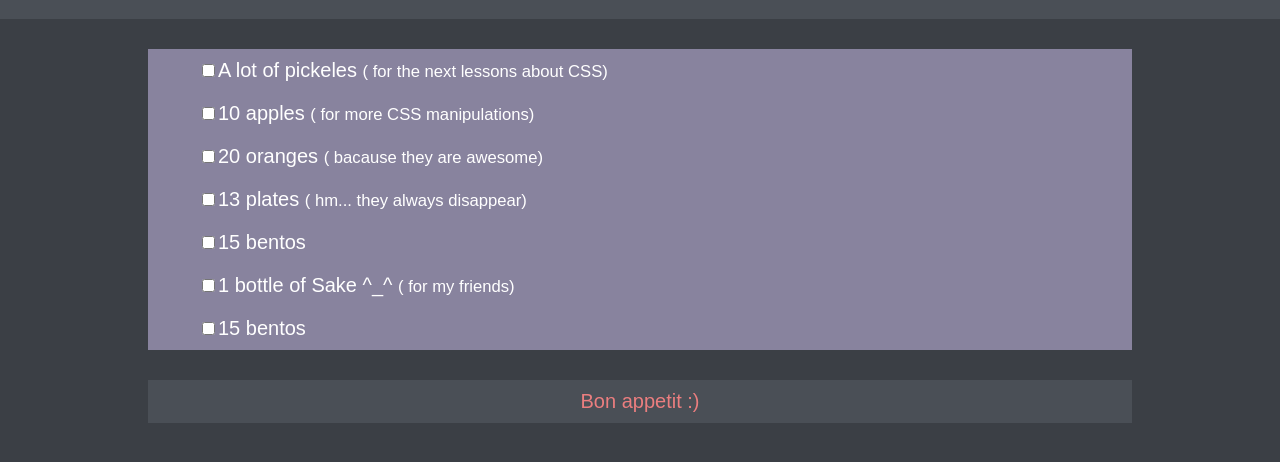
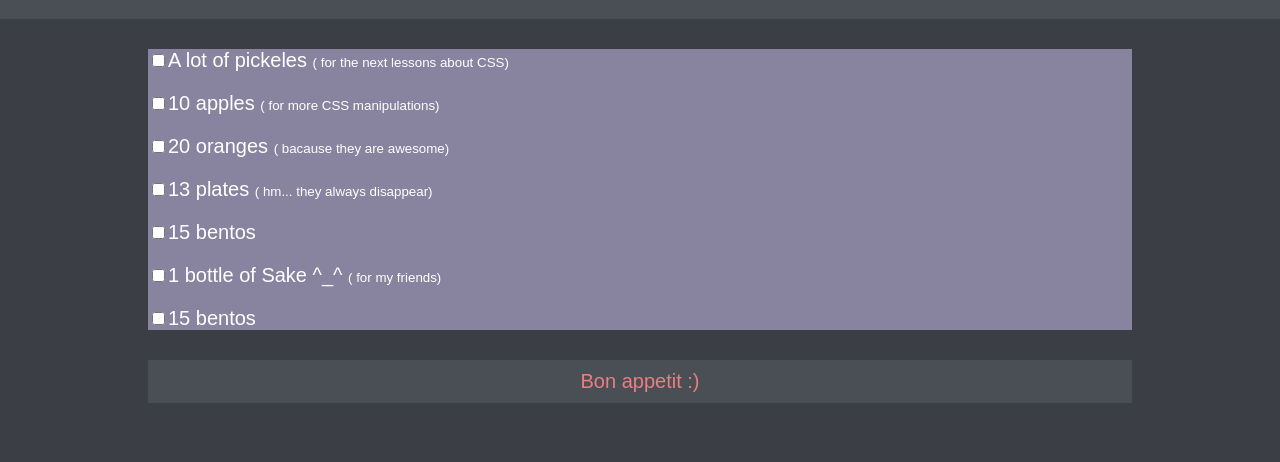
Before and after one commit to HlebBekesevich/HlebBekesevich.github.io, a plain HTML site: page css-dinner-shopping-list/ndex.html in a window 1280 px wide. Shown: the part 86-548 px from the top of the page. Drawn offline with Linux system fonts and the light colour scheme.

Commit message:
Fixed error, list to div

```diff
--- a/css-dinner-shopping-list/CSS/style.css
+++ b/css-dinner-shopping-list/CSS/style.css
@@ -3,7 +3,7 @@ body {
 	font-family: arial;
 }
 
-div {
+.header {
 	background: #4A4F56;
 	text-align: center;
 	padding-bottom: 2px;
@@ -20,18 +20,13 @@ h1 {
 	margin-bottom: -18px;
 }
 
-li{
-	padding: 10px;
-}
-
-ul {
-	font-size: 15pt;
+.list {
 	background: #88839E;
 	margin-left: 140px;
 	margin-right: 140px;
 	color: white;
-	list-style-type: none;
 	margin-top: 40px;
+	font-size: 15pt;
 }
 
 .Bon {
@@ -44,13 +39,9 @@ ul {
 	margin-top: 30px;
 }
 
-li::placeholder {
-color: #ffd595;
+/*li::placeholder {
+color: #ffd595;*/
 
 small {
-
-}
-
-.mini {
 	font-size: 10pt;
 }
--- a/css-dinner-shopping-list/ndex.html
+++ b/css-dinner-shopping-list/ndex.html
@@ -5,19 +5,19 @@
 	<link rel="stylesheet" type="text/css" href="CSS/style.css">
 </head>
 <body>
-	<div>
+	<div class="header">
 	<h1>CSS Diner Shopping list</h1>
 	<p>Lets's go to the mall!</p>
 	</div>
-	<ul>
-		<li class="chet"><input type="checkbox">A lot of pickeles <small class="mini">( for the next lessons about CSS)</small></li>
-		<li class="ne_chet"><input type="checkbox">10 apples <small class="mini">( for more CSS manipulations)</small></li>
-		<li class="chet"><input type="checkbox">20 oranges <small class="mini">( bacause they are awesome)</small></li>
-		<li class="ne_chet"><input type="checkbox">13 plates <small class="mini">( hm... they always disappear)</small></li>
-		<li class="chet"><input type="checkbox">15 bentos</li>
-		<li class="ne_chet"><input type="checkbox">1 bottle of Sake ^_^ <small class="mini">( for my friends)</small></li>
-		<li class="chet" placeholder=""><input type="checkbox">15 bentos</li>
-	</ul>
+	<div class="list">
+		<p><input type="checkbox">A lot of pickeles <small>( for the next lessons about CSS)</small></p>
+		<p><input type="checkbox">10 apples <small >( for more CSS manipulations)</small></p>
+		<p><input type="checkbox">20 oranges <small>( bacause they are awesome)</small></p>
+		<p><input type="checkbox">13 plates <small class="mini">( hm... they always disappear)</small></p>
+		<p><input type="checkbox">15 bentos</p>
+		<p><input type="checkbox">1 bottle of Sake ^_^ <small>( for my friends)</small></p>
+		<p placeholder=""><input type="checkbox">15 bentos</p>
+	</div>
 	<p class="Bon">Bon appetit :)</p>
 </body>
 </html>
```
